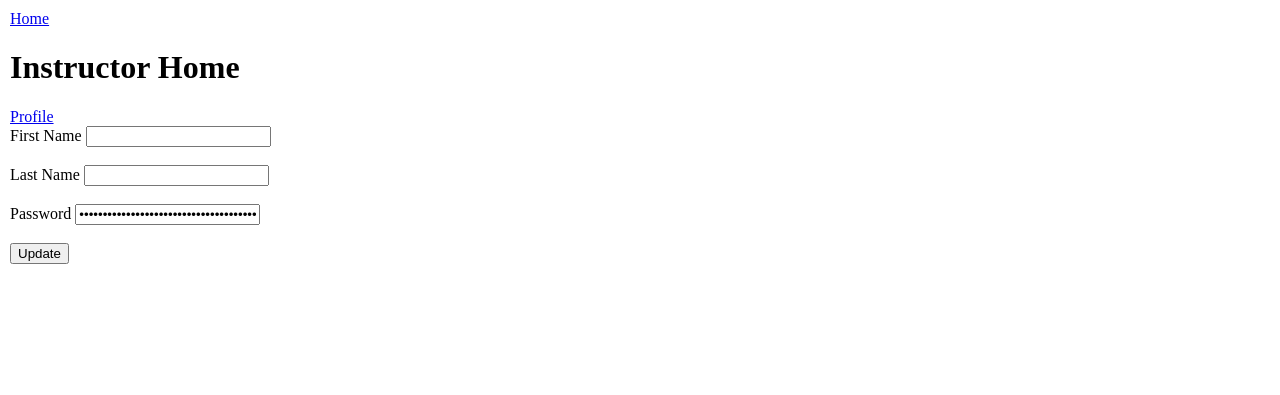
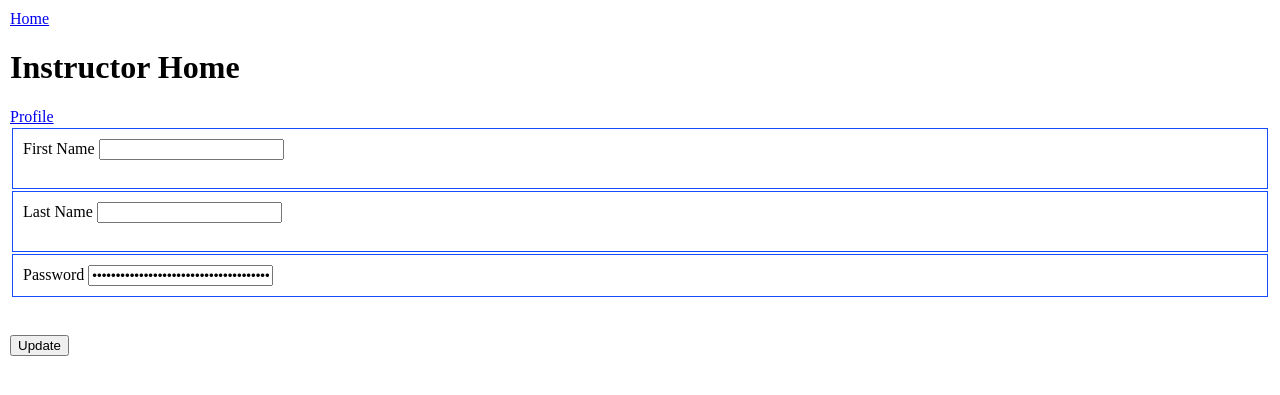
Before and after one commit to venkata-naveen-varma/Learning-Space-application, a Django app: a page that uses e_learn/templates/instructor_home.html in a window 1280 px wide. Shown: the part 54-449 px from the top of the page. Run offline with Django 4.2, Linux system fonts and the light colour scheme; a user stored in the database is signed in; data comes from the database, SQL or seed files in the repository; tables that the repository leaves empty hold one stand-in row (values such as "Sample post").

Commit message:
Initial Commit

```diff
--- /dev/null
+++ b/e_learn/static/css/profile.css
@@ -0,0 +1,11 @@
+.grid-container {
+    display: grid;
+    grid-template-columns: 1fr;
+}
+
+.grid-item {
+    border: 1px solid #ddd;
+    border-color: #154cff;
+    padding: 10px;
+    margin: 2px;
+}
--- a/e_learn/templates/home.html
+++ b/e_learn/templates/home.html
@@ -4,7 +4,7 @@
     {% load static %}
     <link rel="stylesheet" type="text/css" href="{% static 'css/home.css' %}"/>
     <a href="{% url 'institution_signup' %}" class="institutional-login-section">
-        <img src={% static "assets/institution.png" %}/>
+        <img src={% static "assets/eBook-128.png" %}/>
         <span>Institution Signup</span>
     </a>
 {% endblock %}
--- a/e_learn/templates/instructor_home.html
+++ b/e_learn/templates/instructor_home.html
@@ -1,6 +1,8 @@
 {% extends "base_loggedIn.html" %}
 
 {% block body %}
+    {% load static %}
+    <link rel="stylesheet" type="text/css" href="{% static 'css/profile.css' %}"/>
     <a href="{% url 'instructor_home' %}">Home</a>
     <h1>Instructor Home</h1>
     <a href="{% url 'instructor_home' %}?request_profile=True">Profile</a>
@@ -27,22 +29,32 @@
     {% if requested_profile %}
         <a href="{% url 'instructor_home' %}?req_update_profile=True">Update Profile</a>
         <h3> Details </h3>
-        ID: {{ user_details.id }}
-        <br>First Name: {{ user_details.first_name }}
-        <br>Last Name: {{ user_details.last_name }}
-        <br>Email: {{ user_details.email }}
+        <div class="grid-container">
+            <div class="grid-item">ID: {{ user_details.id }}</div>
+            <div class="grid-item">First Name: {{ user_details.first_name }}</div>
+            <div class="grid-item">Last Name: {{ user_details.last_name }}</div>
+            <div class="grid-item">Email: {{ user_details.email }}</div>
+        </div>
     {% endif %}
     {% if req_update_profile %}
         <br>
+        <div class="grid-container">
             <form action="{% url 'instructor_home' %}" method="POST"> {% csrf_token %}
+                <div class="grid-item">
                     <label> First Name </label>
                     <input type="text" name="first_name" value="{{ user_details.first_name }}" required/> <br> <br>
+                </div>
+                <div class="grid-item">
                     <label> Last Name </label>
                     <input type="text" name="last_name" value="{{ user_details.last_name }}" required/> <br> <br>
+                </div>
+                <div class="grid-item">
                     <label> Password </label>
                     <input type="password" name="password" placeholder="Enter new password" value="{{ user_details.password }}"/>
+                </div>
                 <br><br><button type="submit">Update</button>
             </form>
+        </div>
     {% endif %}
     <br> <br> {{ msg }}
 {% endblock %}
```
Also changed, not shown: e_learn/templates/institution_home.html (+18 -10 lines), e_learn/templates/student_home.html (+18 -6 lines), e_learn/static/assets/eBook-128.png (added), e_learn/static/assets/eBook.png (added). Lines whose indentation alone changed are shown as unchanged.
